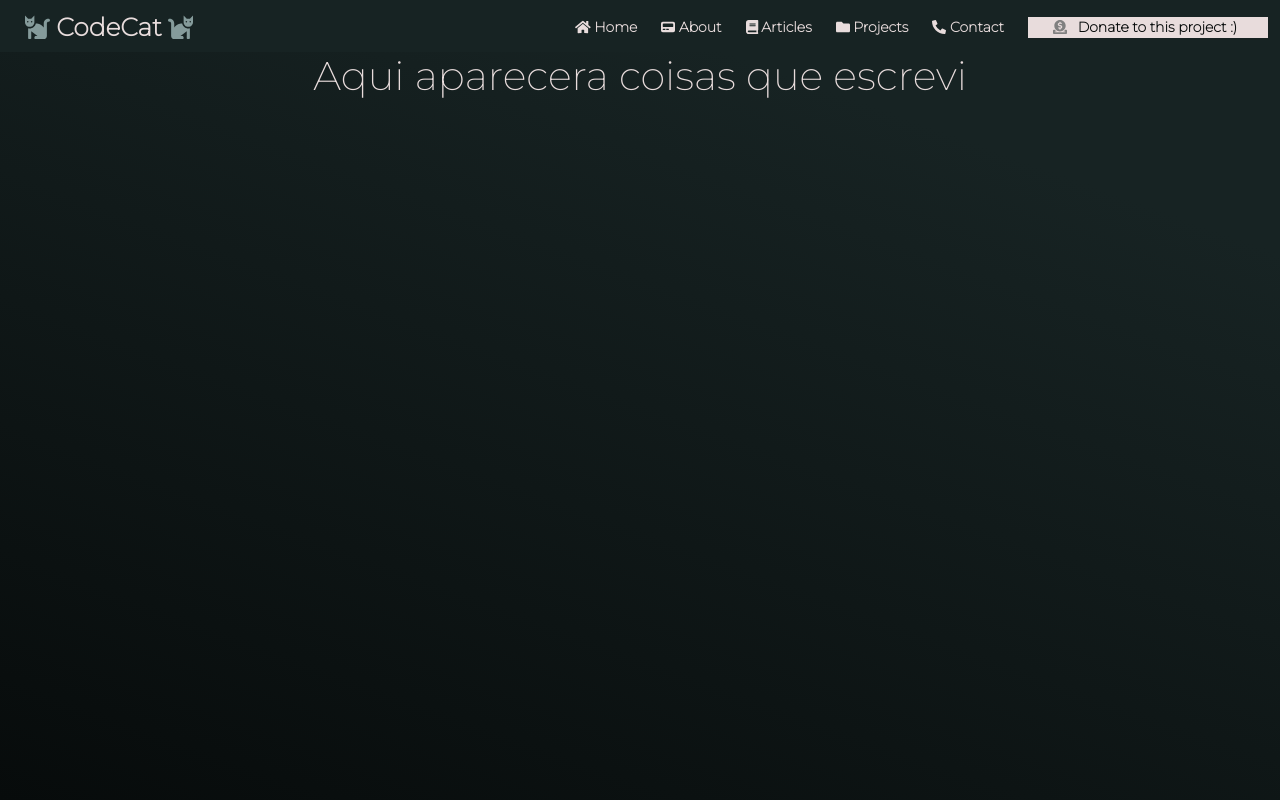
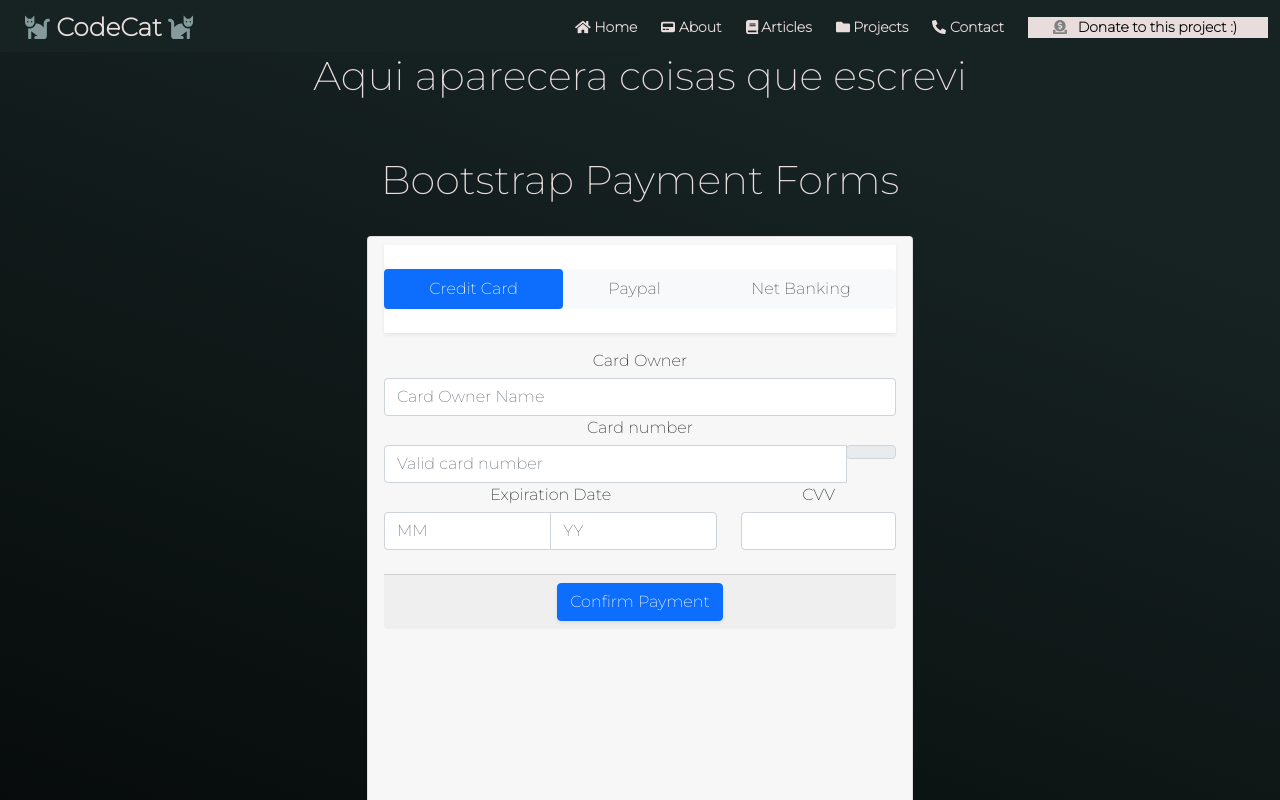
Before and after one commit to o-rosa/code-cat, a React (Create React App) app: page /#/articles in a window 1280 px wide. Shown: the top 800 px of the page. Built offline with nearby package versions, Linux system fonts and the light colour scheme.

Commit message:
start donate code

```diff
--- a/src/App.js
+++ b/src/App.js
@@ -3,13 +3,16 @@ import NavBar  from './component/NavBar';
 
 import Routes from './Routes'
 import { BrowserRouter } from 'react-router-dom'
+import Donete from './component/Donate';
 
 
 function App() {
   return (
       <div className="App">
             <NavBar />
+
             <Routes />
+            <Donete />
       </div>
   );
 }
--- /dev/null
+++ b/src/component/Donate.js
@@ -0,0 +1,120 @@
+import React from 'react';
+import '../stylesheet/Donete.css';
+
+
+
+function Donete() {
+    return (
+        <div class="container py-5">
+        <div class="row mb-4">
+            <div class="col-lg-8 mx-auto text-center">
+                <h1 class="display-6">Bootstrap Payment Forms</h1>
+            </div>
+        </div>
+        <div class="row">
+            <div class="col-lg-6 mx-auto">
+                <div class="card ">
+                    <div class="card-header">
+                        <div class="bg-white shadow-sm pt-4 pl-2 pr-2 pb-2">
+
+                            <ul role="tablist" class="nav bg-light nav-pills rounded nav-fill mb-3">
+                                <li class="nav-item"> <a data-toggle="pill" href="#credit-card" class="nav-link active "> <i class="fas fa-credit-card mr-2"></i> Credit Card </a> </li>
+                                <li class="nav-item"> <a data-toggle="pill" href="#paypal" class="nav-link "> <i class="fab fa-paypal mr-2"></i> Paypal </a> </li>
+                                <li class="nav-item"> <a data-toggle="pill" href="#net-banking" class="nav-link "> <i class="fas fa-mobile-alt mr-2"></i> Net Banking </a> </li>
+                            </ul>
+                        </div>
+
+                        <div class="tab-content">
+
+                            <div id="credit-card" class="tab-pane fade show active pt-3">
+                                <form role="form" onsubmit="event.preventDefault()">
+                                    <div class="form-group"> <label for="username">
+                                            <h6>Card Owner</h6>
+                                        </label> <input type="text" name="username" placeholder="Card Owner Name" required class="form-control " /> </div>
+                                    <div class="form-group"> <label for="cardNumber">
+                                            <h6>Card number</h6>
+                                        </label>
+                                        <div class="input-group"> <input type="text" name="cardNumber" placeholder="Valid card number" class="form-control " required />
+                                            <div class="input-group-append"> <span class="input-group-text text-muted"> <i class="fab fa-cc-visa mx-1"></i> <i class="fab fa-cc-mastercard mx-1"></i> <i class="fab fa-cc-amex mx-1"></i> </span> </div>
+                                        </div>
+                                    </div>
+                                    <div class="row">
+                                        <div class="col-sm-8">
+                                            <div class="form-group"> <label><span class="hidden-xs">
+                                                        <h6>Expiration Date</h6>
+                                                    </span></label>
+                                                <div class="input-group"> <input type="number" placeholder="MM" name="" class="form-control" required /> <input type="number" placeholder="YY" name="" class="form-control" required /> </div>
+                                            </div>
+                                        </div>
+                                        <div class="col-sm-4">
+                                            <div class="form-group mb-4"> <label data-toggle="tooltip" title="Three digit CV code on the back of your card">
+                                                    <h6>CVV <i class="fa fa-question-circle d-inline"></i></h6>
+                                                </label> <input type="text" required class="form-control" /> </div>
+                                        </div>
+                                    </div>
+                                    <div class="card-footer">
+                                        <button type="button" class="subscribe btn btn-primary btn-block shadow-sm"> Confirm Payment </button>
+                                    </div>
+                                </form>
+                            </div>
+                        </div>
+
+                        <div id="paypal" class="tab-pane fade pt-3">
+                            <h6 class="pb-2">Select your paypal account type</h6>
+                            <div class="form-group "> <label class="radio-inline"> <input type="radio" name="optradio" checked /> Domestic </label> <label class="radio-inline"> <input type="radio" name="optradio" class="ml-5" />International </label></div>
+                            <p> <button type="button" class="btn btn-primary "><i class="fab fa-paypal mr-2"></i> Log into my Paypal</button> </p>
+                            <p class="text-muted"> Note: After clicking on the button, you will be directed to a secure gateway for payment. After completing the payment process, you will be redirected back to the website to view details of your order. </p>
+                        </div>
+
+                        <div id="net-banking" class="tab-pane fade pt-3">
+                            <div class="form-group "> <label for="Select Your Bank">
+                                    <h6>Select your Bank</h6>
+                                </label> <select class="form-control" id="ccmonth">
+                                    <option value="" selected disabled>--Please select your Bank--</option>
+                                    <option>Bank 1</option>
+                                    <option>Bank 2</option>
+                                    <option>Bank 3</option>
+                                    <option>Bank 4</option>
+                                    <option>Bank 5</option>
+                                    <option>Bank 6</option>
+                                    <option>Bank 7</option>
+                                    <option>Bank 8</option>
+                                    <option>Bank 9</option>
+                                    <option>Bank 10</option>
+                                </select> </div>
+                            <div class="form-group">
+                                <p> <button type="button" class="btn btn-primary "><i class="fas fa-mobile-alt mr-2"></i> Proceed Payment</button> </p>
+                            </div>
+                            <p class="text-muted">Note: After clicking on the button, you will be directed to a secure gateway for payment. After completing the payment process, you will be redirected back to the website to view details of your order. </p>
+                        </div>
+                    </div>
+                </div>
+            </div>
+        </div>
+    </div>
+    );
+  }
+
+  export default Donete;
+
+
+
+
+
+
+
+
+
+
+
+
+
+  /*
+
+
+
+
+
+
+
+  */
--- /dev/null
+++ b/src/stylesheet/Donete.css
@@ -0,0 +1,23 @@
+body {
+    background: #f5f5f5
+}
+
+.rounded {
+    border-radius: 1rem
+}
+
+.nav-pills .nav-link {
+    color: #555
+}
+
+.nav-pills .nav-link.active {
+    color: white
+}
+
+input[type="radio"] {
+    margin-right: 5px
+}
+
+.bold {
+    font-weight: bold
+}
```
